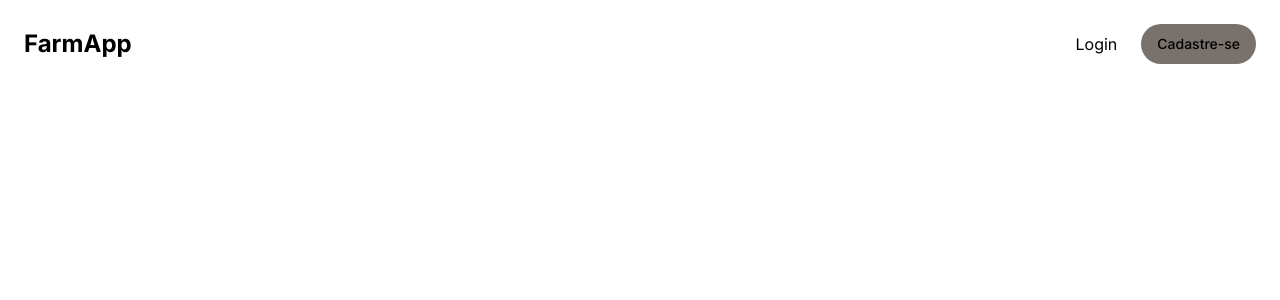
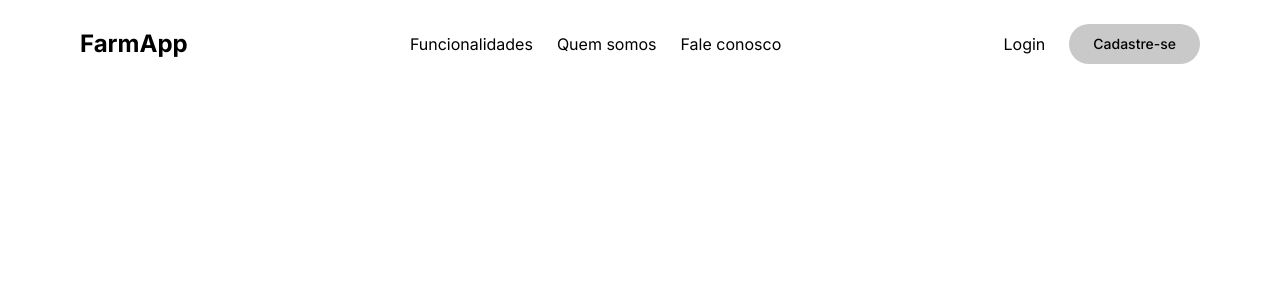
Before and after one commit to squadprata/farm-frontend, a Next.js app: page / in a window 1280 px wide. Shown: the top 300 px of the page. Built offline with nearby package versions, Linux system fonts and the light colour scheme.

Commit message:
wip: initial page

```diff
--- a/src/components/header.tsx
+++ b/src/components/header.tsx
@@ -3,14 +3,25 @@ import { Button } from "@/components/ui/button";
 
 export const Header = () => {
   return (
-    <header className="container mx-auto px-6 py-6">
+    <header className="container mx-auto mt-6 mb-10 px-20">
       <nav className="flex items-center justify-between">
         <Link className="font-bold text-2xl" href="/">
           FarmApp
         </Link>
+        <ul className="flex gap-6 justify-center flex-grow">
+          <li>
+            <Link href="/funcionalidades">Funcionalidades</Link>
+          </li>
+          <li>
+            <Link href="/quem-somos">Quem somos</Link>
+          </li>
+          <li>
+            <Link href="/fale-conosco">Fale conosco</Link>
+          </li>
+        </ul>
         <div className="flex items-center gap-6">
           <Link href="/login">Login</Link>
-          <Button className="rounded-full bg-stone-500">
+          <Button className="rounded-full py-4 px-6 bg-customGray-400 hover:bg-customGray-900">
             <Link href="/cadastro">Cadastre-se</Link>
           </Button>
         </div>
```
Also changed, not shown: src/app/(auth)/cadastro/components/fields.tsx (added), src/app/(auth)/cadastro/components/index.tsx (added), src/app/(auth)/cadastro/components/schemaValidation.tsx (added), src/app/(auth)/login/components/fields.tsx (added), src/app/(auth)/login/components/index.tsx (added), src/app/(auth)/login/components/schemaValidation.tsx (added).
